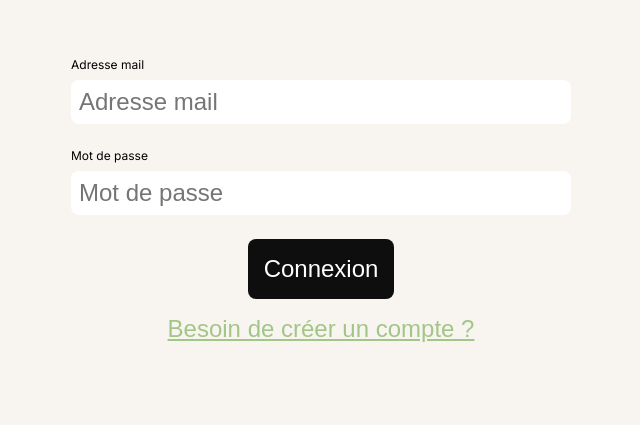
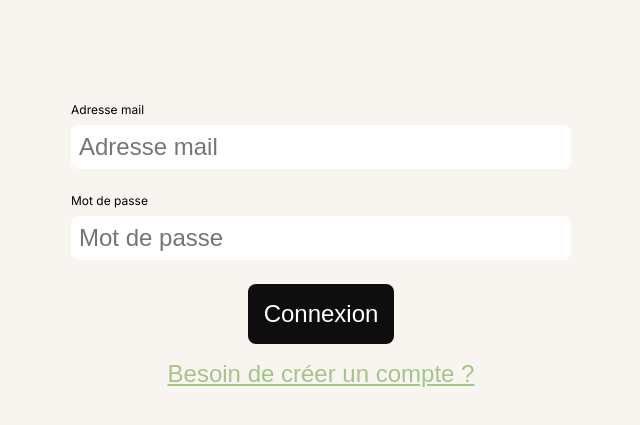
Before and after one commit to LeBenjos/todolist-react-ts, a React (Vite) app: page /authentification in a window 1280 px wide. Shown: the part 167-592 px from the top of the page, without its empty margins (319-959 px from the left). Built offline with nearby package versions, Linux system fonts and the light colour scheme; no server answers.

Commit message:
feat: fix: centering div

```diff
--- a/src/App/components/AuthComp/Auth.css
+++ b/src/App/components/AuthComp/Auth.css
@@ -1,5 +1,4 @@
 .Auth {
-  margin-top: 200px;
   display: flex;
   align-items: center;
   justify-content: center;
--- a/src/App/pages/Authentication/Authentication.css
+++ b/src/App/pages/Authentication/Authentication.css
@@ -1,4 +1,5 @@
 .AuthContainer {
+  height: 100%;
   display: flex;
   flex-flow: column;
   gap: 1rem;
@@ -19,5 +20,5 @@
 }
 
 .AuthContainer {
-  margin: 0 auto;
+  margin: auto;
 }
```
